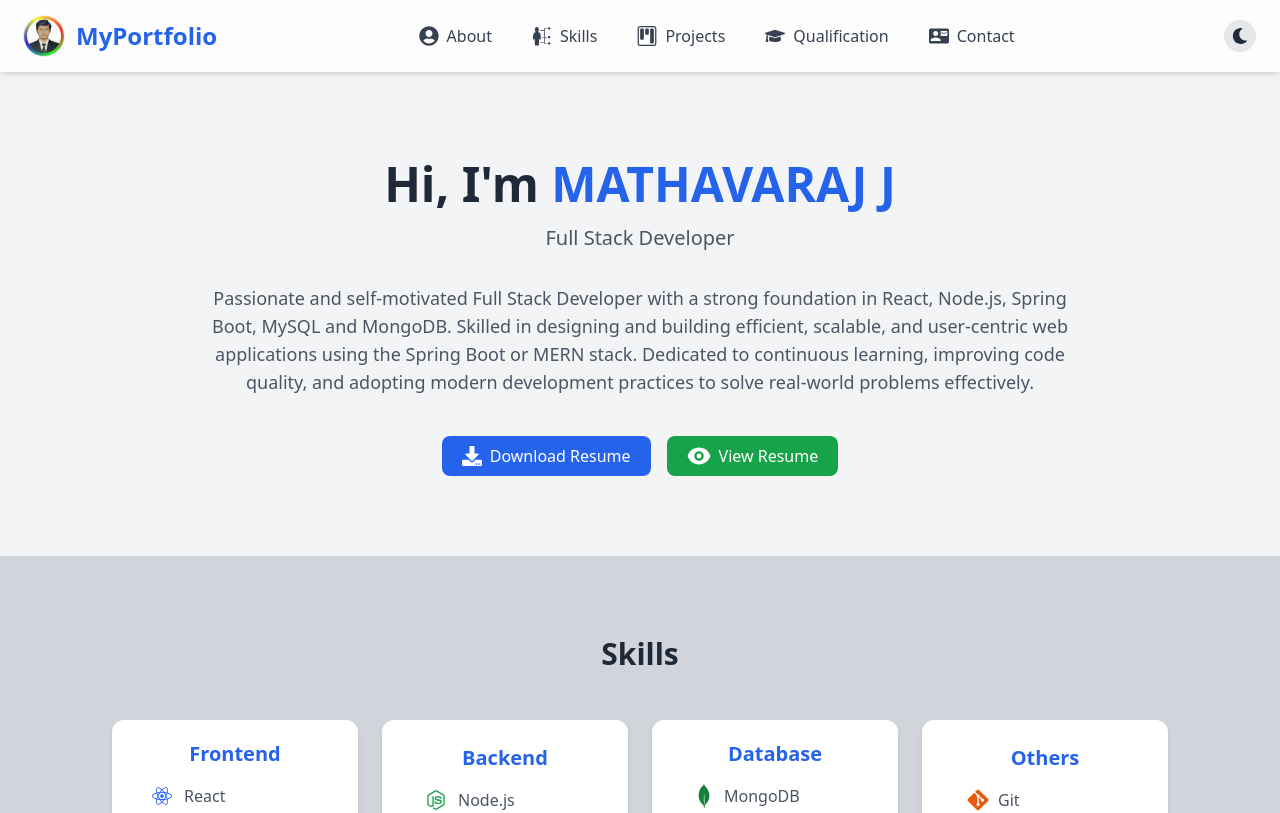
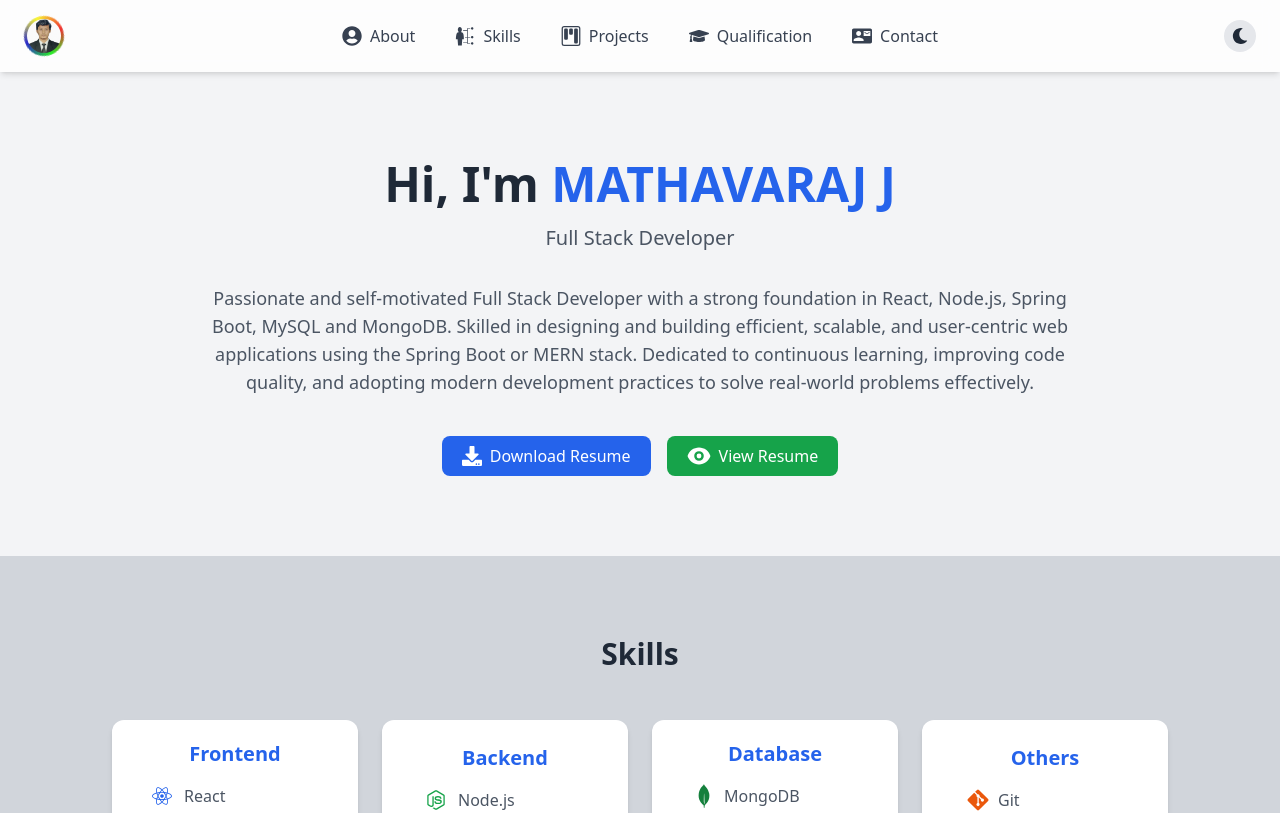
Before and after one commit to Mathavaraj1219/My-Portfolio, a React (Vite) app in the folder my-portfolio/: page / in a window 1280 px wide. Shown: the top 813 px of the page. Built offline with nearby package versions, Linux system fonts and the light colour scheme.

Commit message:
Update page title and remove redundant heading in Navbar component

```diff
--- a/my-portfolio/index.html
+++ b/my-portfolio/index.html
@@ -4,7 +4,7 @@
     <meta charset="UTF-8" />
     <link rel="icon" type="image/svg+xml" href="/vite.svg" />
     <meta name="viewport" content="width=device-width, initial-scale=1.0" />
-    <title>my-portfolio</title>
+    <title>Mathavaraj Portfolio</title>
   </head>
   <body>
     <div id="root"></div>
--- a/my-portfolio/src/components/Navbar.jsx
+++ b/my-portfolio/src/components/Navbar.jsx
@@ -88,7 +88,6 @@ return (
             </motion.div>
           )}
         </AnimatePresence>
-        <h1 className="text-2xl md:text-2xl font-bold text-blue-600">MyPortfolio</h1>
         </div>
         <div className="hidden md:flex gap-10 text-gray-700 dark:text-gray-200">
             <Link to="about" smooth duration={500} className="flex items-center justify-center gap-2 text-bold cursor-pointer hover:text-blue-600"><FaUserCircle className="text-xl"/>About</Link>
```
